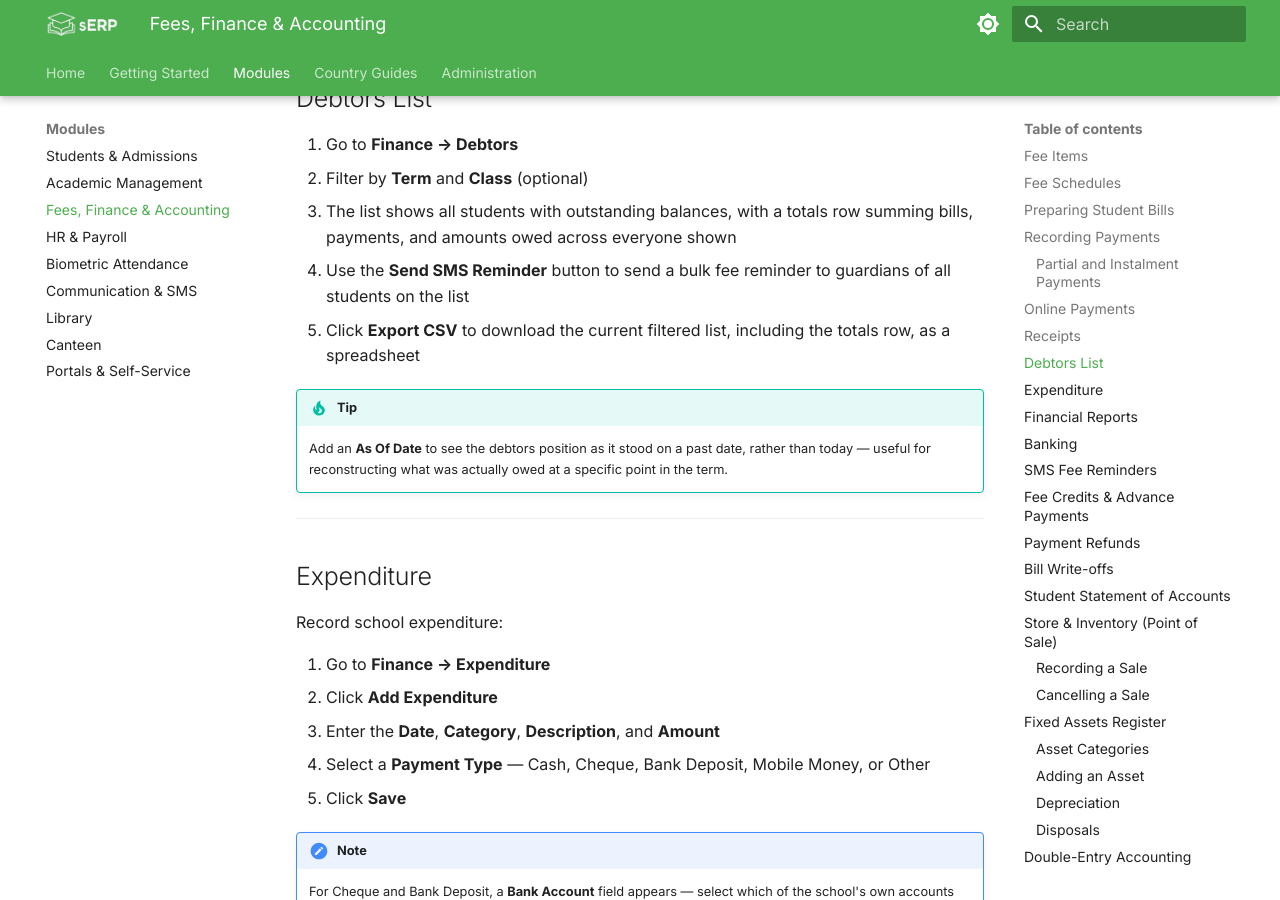
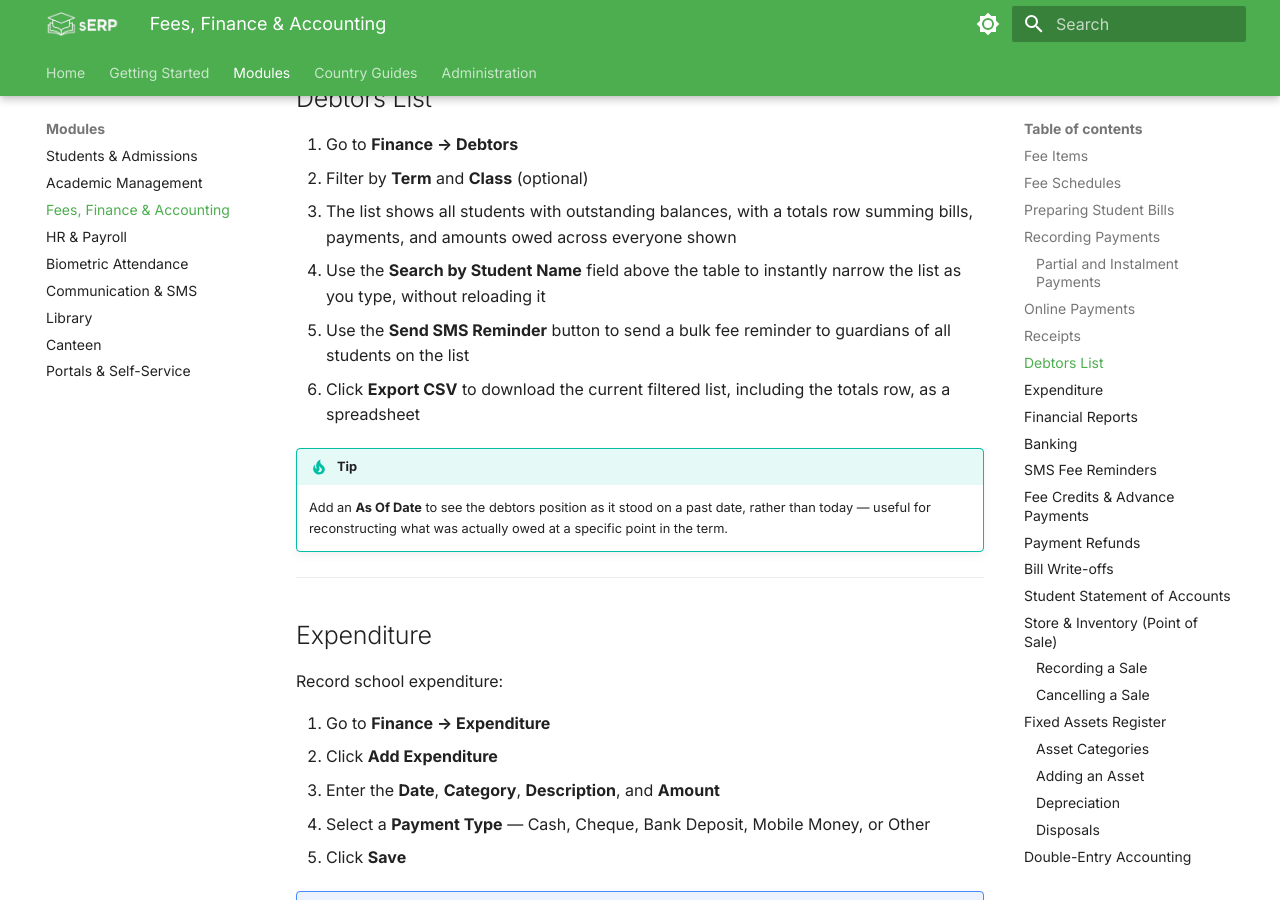
Before and after one commit to dtechghana/serp-global-docs, an MkDocs documentation site: the page built from docs/modules/finance.md, in a window 1280 px wide and 900 px high, scrolled down 3327 px. Built offline with MkDocs 1.6.1 and Material for MkDocs 9.7.7, drawn with Linux system fonts in a browser that asks for light colours.

Commit message:
Document Debtors List name search
Found while reconciling docs against recent git history: Debtors List
gained a "Search by Student Name" field that filters the already-
listed results client-side (shipped 2026-10-22, ported from
serp-1.11), not reflected in the doc steps.

(The matching USSD-on-portal-bills fix ported to this repo too, but
serp-global has no real USSD deployments -- that conditional block
never actually triggers for a serp-global school, so it's not
documented as a feature here.)
Co-Authored-By: Claude Sonnet 5 <noreply@anthropic.com>

```diff
--- a/docs/modules/finance.md
+++ b/docs/modules/finance.md
@@ -102,8 +102,9 @@ After recording a payment, a printable receipt is generated automatically. To re
 1. Go to **Finance → Debtors**
 2. Filter by **Term** and **Class** (optional)
 3. The list shows all students with outstanding balances, with a totals row summing bills, payments, and amounts owed across everyone shown
-4. Use the **Send SMS Reminder** button to send a bulk fee reminder to guardians of all students on the list
-5. Click **Export CSV** to download the current filtered list, including the totals row, as a spreadsheet
+4. Use the **Search by Student Name** field above the table to instantly narrow the list as you type, without reloading it
+5. Use the **Send SMS Reminder** button to send a bulk fee reminder to guardians of all students on the list
+6. Click **Export CSV** to download the current filtered list, including the totals row, as a spreadsheet
 
 !!! tip
     Add an **As Of Date** to see the debtors position as it stood on a past date, rather than today — useful for reconstructing what was actually owed at a specific point in the term.
```
